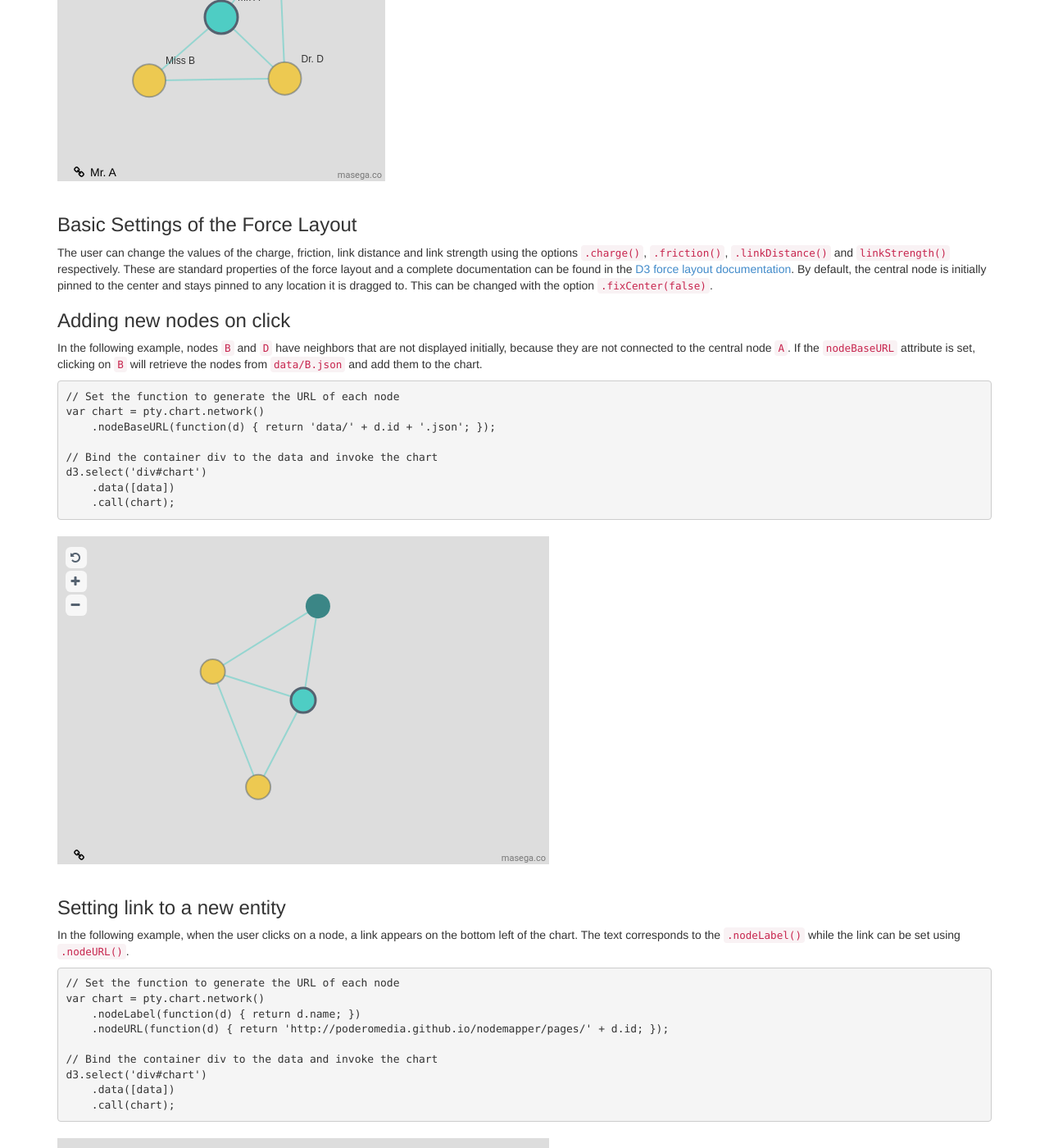
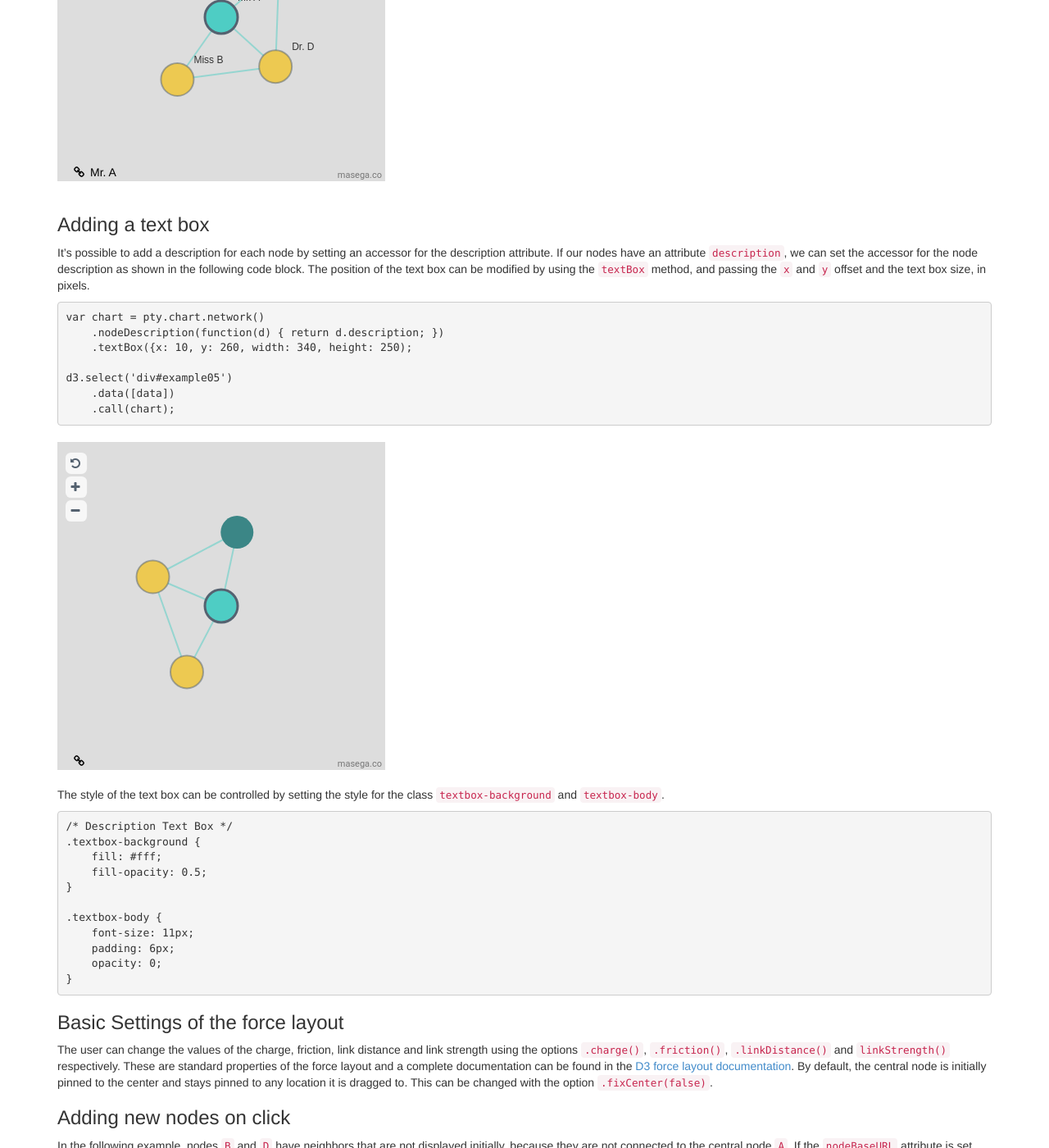
Before and after one commit to poderomedia/nodemapper, a Jekyll site: the page built from docs.md, in a window 1280 px wide and 1400 px high, scrolled down 5801 px. Shown: the whole window at 82% size. Built offline with Jekyll 4.4.1, drawn with Linux system fonts in a browser that asks for light colours; nearby versions of some CDN libraries; Markdown is read by kramdown in place of the engine named in the settings; some of the changed text lies outside the part shown.

Commit message:
Update the docs with the new options

```diff
--- a/css/pty.css
+++ b/css/pty.css
@@ -1 +1 @@
-.network-chart .node{fill:#3b8686}.network-chart .node-highlight{fill:#4ecdc4;cursor:default}.network-chart .node-center{fill:#4ecdc4;stroke:#556270;stroke-width:3}.network-chart .node-clickable{cursor:pointer;stroke:#556270;stroke-width:2;stroke-opacity:.5}.network-chart text.node-label{fill:#333;text-anchor:start;font-family:sans-serif;font-size:12px}.network-chart .has-conflict{fill:#edc951}.network-chart .link{stroke:#4ecdc4;stroke-opacity:.5;stroke-width:2}.network-chart .url-container{fill:#000}.network-chart .url-container a{text-decoration:none}.network-chart .url-container .url-container-icon{font-family:FontAwesome}.network-chart rect.background{fill:#ddd;cursor:move}.network-chart .brand text{fill:#777;font-family:Roboto,sans-serif;font-size:11px}.network-chart .control-item rect{fill:#fff;fill-opacity:.75}.network-chart .control-item text{fill:#556270}.network-chart .control-highlight{cursor:pointer}
+.network-chart .node{fill:#3b8686}.network-chart .node-highlight{fill:#4ecdc4;cursor:default}.network-chart .node-center{fill:#4ecdc4;stroke:#556270;stroke-width:3}.network-chart .node-clickable{cursor:pointer;stroke:#556270;stroke-width:2;stroke-opacity:.5}.network-chart text.node-label{fill:#333;text-anchor:start;font-family:sans-serif;font-size:12px}.network-chart .has-conflict{fill:#edc951}.network-chart .link{stroke:#4ecdc4;stroke-opacity:.5;stroke-width:2}.network-chart .url-container{fill:#000}.network-chart .url-container a{text-decoration:none}.network-chart .url-container .url-container-icon{font-family:FontAwesome}.network-chart rect.background{fill:#ddd;cursor:move}.network-chart .brand text{fill:#777;font-family:Roboto,sans-serif;font-size:11px}.network-chart .control-item rect{fill:#fff;fill-opacity:.75}.network-chart .control-item text{fill:#556270}.network-chart .control-highlight{cursor:pointer}.textbox-background{fill:#fff;fill-opacity:.5}.textbox-body{font-size:11px;padding:6px;opacity:0}
--- a/docs.md
+++ b/docs.md
@@ -225,45 +225,45 @@ d3.select('div#example04')
 To add a legend, the user has to provide a list of all the node types as follows and submit the list to `.legendItems()`.
 
 {% highlight javascript %}
-     var legend = [
-        {name: 'Persona',     type: 'persona'},
-        {name: 'Candidato',   type: 'candidato'},
-        {name: 'Institución', type: 'institucion'}
-    ];
+var legend = [
+    {name: 'Persona',     type: 'persona'},
+    {name: 'Candidato',   type: 'candidato'},
+    {name: 'Institución', type: 'institucion'}
+];
 
-    var chart01 = pty.chart.network()
-        .legendItems(legend);
+var chart01 = pty.chart.network()
+    .legendItems(legend);
 {% endhighlight %}
 
 The style of the circles representing each node type in the legend has to be set separately form the style for the nodes in the graph. This allows for instance to draw a stroke around the legend circles in order to differentiate them from the background without altering the style of the nodes of the graph.
 
 {% highlight javascript %}
-// Legend
-    .legend {
+/* Legend */
+.legend {
 
-        .persona {
-            fill: #75507b;
-            stroke: @grey-light;
-            stroke-width: 1;
-        }
+    .persona {
+        fill: #75507b;
+        stroke: @grey-light;
+        stroke-width: 1;
+    }
 
-        .candidato {
-            fill: #729fcf;
-            stroke: @grey-light;
-            stroke-width: 1;
-        }
+    .candidato {
+        fill: #729fcf;
+        stroke: @grey-light;
+        stroke-width: 1;
+    }
 
-        .institucion {
-            fill: #8ae234;
-            stroke: @grey-light;
-            stroke-width: 1;
-        }
+    .institucion {
+        fill: #8ae234;
+        stroke: @grey-light;
+        stroke-width: 1;
+    }
 
-        text {
-            font-size: 11px;
-            fill: @grey-light;
-        }
+    text {
+        font-size: 11px;
+        fill: @grey-light;
     }
+}
 {% endhighlight %}
 
 <div>
@@ -301,7 +301,6 @@ The style of the circles representing each node type in the legend has to be set
 <div id="example05" class="example"></div>
 
 <script>
-
     var legend = [
         {name: 'Persona',     type: 'persona'},
         {name: 'Candidato',   type: 'candidato'},
@@ -321,7 +320,7 @@ The style of the circles representing each node type in the legend has to be set
     });
 </script>
 
-### Adding Labels
+### Adding labels
 
 {% highlight javascript %}
 var chart = pty.chart.network()
@@ -335,7 +334,6 @@ d3.select('div#example05')
 <div class="example" id="example06"></div>
 
 <script>
-
     d3.json('{{ site.baseurl }}/data/A.json', function(error, data) {
 
         // Create a chart with the default options
@@ -348,8 +346,53 @@ d3.select('div#example05')
     });
 </script>
 
+### Adding a text box
 
-### Basic Settings of the Force Layout
+It's possible to add a description for each node by setting an accessor for the description attribute. If our nodes have an attribute `description`, we can set the accessor for the node description as shown in the following code block. The position of the text box can be modified by using the `textBox` method, and passing the `x` and `y` offset and the text box size, in pixels.
+
+{% highlight javascript %}
+var chart = pty.chart.network()
+    .nodeDescription(function(d) { return d.description; })
+    .textBox({x: 10, y: 260, width: 340, height: 250);
+
+d3.select('div#example05')
+    .data([data])
+    .call(chart);
+{% endhighlight %}
+
+<div class="example" id="example-7a"></div>
+
+<script>
+    d3.json('{{ site.baseurl }}/data/A.json', function(error, data) {
+
+        // Create a chart with the default options
+        var chart = pty.chart.network()
+            .nodeDescription(function(d) { return d.description; })
+            .textBox({x: 10, y: 260, width: 340, height: 250});
+
+        d3.select('div#example-7a')
+            .data([data])
+            .call(chart);
+    });
+</script>
+
+The style of the text box can be controlled by setting the style for the class `textbox-background` and `textbox-body`.
+
+{% highlight css %}
+/* Description Text Box */
+.textbox-background {
+    fill: #fff;
+    fill-opacity: 0.5;
+}
+
+.textbox-body {
+    font-size: 11px;
+    padding: 6px;
+    opacity: 0;
+}
+{% endhighlight %}
+
+### Basic Settings of the force layout
 
 The user can change the values of the charge, friction, link distance and link strength using the options `.charge()`, `.friction()`, `.linkDistance()` and `linkStrength()` respectively. These are standard properties of the force layout and a complete documentation can be found in the [D3 force layout documentation](https://github.com/mbostock/d3/wiki/Force-Layout). By default, the central node is initially pinned to the center and stays pinned to any location it is dragged to. This can be changed with the option `.fixCenter(false)`.
 
@@ -388,7 +431,6 @@ d3.select('div#chart')
         d3.select('div#example07').data([data]).call(chart01);
     });
 </script>
-
 
 ### Setting link to a new entity
 
--- a/embed.md
+++ b/embed.md
@@ -2,14 +2,14 @@
 layout: embed
 title: Embed
 ---
-
+<div>
 <link href="{{ site.baseurl }}/css/pty.css" rel="stylesheet">
 <script src="{{ site.baseurl }}/js/lib/d3.min.js"></script>
 <script src="{{ site.baseurl }}/src/pty.js"></script>
 <link href="//netdna.bootstrapcdn.com/font-awesome/4.0.3/css/font-awesome.css" rel="stylesheet">
+</div>
 
 <div id="chart01"></div>
-
 <script>
     d3.json('{{ site.baseurl }}/data/A.json', function(error, data) {
 
@@ -22,7 +22,13 @@ title: Embed
             .width(width)
             .height(height)
             .nodeRadius(15)
-            .nodeBaseURL(function(d) { return '{{site.baseurl}}/data/' + d.id + '.json'; });
+            .nodeBaseURL(function(d) { return '{{site.baseurl}}/data/' + d.id + '.json'; })
+            .textBox({
+                x: 10,
+                y: 300,
+                width: 300,
+                height: 200
+            });
 
         d3.select('div#chart01').data([data]).call(chart01);
     });
--- a/src/pty.js
+++ b/src/pty.js
@@ -37,7 +37,7 @@ pty.chart.network = function() {
         height: 400,
         nodeRadius: 20,
         charge: function(d, i) { return -4e3; },
-        friction: 0.5,
+        friction: 0.3,
         linkStrength: 0.2,
         linkDistance: 120,
         nodeClass: function(d, i) { return ''; },
@@ -56,7 +56,14 @@ pty.chart.network = function() {
         fullscreenCallback: false,
         zoomBehavior: d3.behavior.zoom(),
         legendItems: false,
-        legend: {width: 80, margin: {top: 15, right: 10}}
+        legend: {width: 80, margin: {top: 15, right: 10}},
+        textBox: {
+            x:       10,
+            y:      120,
+            width:  300,
+            height: 250
+        },
+        nodeDescription: function(d) { return false; }
     };
 
     // Flag to know if the network chart has been drawn
@@ -71,24 +78,25 @@ pty.chart.network = function() {
                 svg = div.selectAll('svg').data([data]),
                 svgEnter = svg.enter().append('svg').call(chart.init);
 
-            var gContainer = svg.select('g.network-chart'),
-                gBackground = gContainer.select('g.background'),
-                gLegend = gContainer.select('g.legend'),
-                gControls = gContainer.select('g.controls'),
-                gZoomCont = gContainer.select('g.zoom-container'),
-                gChart = gZoomCont.select('g.network'),
-                gLinks = gChart.select('g.links'),
-                gNodes = gChart.select('g.nodes'),
-                gLabels = gChart.select('g.labels'),
-                gNodeUrl = gControls.select('g.url-container'),
+            var gContainer   = svg.select('g.network-chart'),
+                gBackground  = gContainer.select('g.background'),
+                gLegend      = gContainer.select('g.legend'),
+                gControls    = gContainer.select('g.controls'),
+                gZoomCont    = gContainer.select('g.zoom-container'),
+                gChart       = gZoomCont.select('g.network'),
+                gLinks       = gChart.select('g.links'),
+                gNodes       = gChart.select('g.nodes'),
+                gLabels      = gChart.select('g.labels'),
+                gNodeUrl     = gControls.select('g.url-container'),
                 nodeUrlLabel = gNodeUrl.select('text.url-container'),
-                nodeUrlLink = gNodeUrl.select('a.url-container');
+                nodeUrlLink  = gNodeUrl.select('a.url-container'),
+                gTextBox     = gContainer.select('g.text-box');
 
             // Controls
-            var gControlRefresh = gControls.select('g.control-item.refresh'),
-                gControlZoomIn = gControls.select('g.control-item.zoom-in'),
-                gControlZoomOut = gControls.select('g.control-item.zoom-out'),
-                gControlEmbed = gControls.select('g.control-item.embed'),
+            var gControlRefresh    = gControls.select('g.control-item.refresh'),
+                gControlZoomIn     = gControls.select('g.control-item.zoom-in'),
+                gControlZoomOut    = gControls.select('g.control-item.zoom-out'),
+                gControlEmbed      = gControls.select('g.control-item.embed'),
                 gControlFullscreen = gControls.select('g.control-item.fullscreen');
 
             // Process the data to remove duplicate links
@@ -201,6 +209,12 @@ pty.chart.network = function() {
                     // Update the title and link of the lower left label
                     nodeUrlLink.attr('xlink:href', me.nodeURL(d));
                     nodeUrlLabel.text('' + me.nodeLabel(d));
+
+                    if (d.hasOwnProperty('description')) {
+                        gTextBox.select('body').html(d.description).style('opacity', 0.8);
+                    } else {
+                        gTextBox.select('body').html('').style('opacity', 0);
+                    }
                 });
 
             // Add the class has-conflict if the attribute exists
@@ -329,14 +343,15 @@ pty.chart.network = function() {
     chart.init = function(selection) {
         selection.each(function(data) {
 
-            var svgEnter = d3.select(this),
-                gContainer = svgEnter.append('g').attr('class', 'network-chart'),
+            var svgEnter    = d3.select(this),
+                gContainer  = svgEnter.append('g').attr('class', 'network-chart'),
                 gBackground = gContainer.append('g').attr('class', 'background'),
-                gBrand = gContainer.append('g').attr('class', 'brand'),
-                gZoomCont = gContainer.append('g').attr('class', 'zoom-container'),
-                gControls = gContainer.append('g').attr('class', 'controls'),
-                gChart = gZoomCont.append('g').attr('class', 'network'),
-                gLegend = gContainer.append('g').attr('class','legend');
+                gBrand      = gContainer.append('g').attr('class', 'brand'),
+                gZoomCont   = gContainer.append('g').attr('class', 'zoom-container'),
+                gControls   = gContainer.append('g').attr('class', 'controls'),
+                gChart      = gZoomCont.append('g').attr('class', 'network'),
+                gLegend     = gContainer.append('g').attr('class','legend'),
+                gTextBox    = gContainer.append('g').attr('class','text-box');
 
             // Set the SVG element width and height
             svgEnter.attr('width', me.width).attr('height', me.height);
@@ -464,6 +479,15 @@ pty.chart.network = function() {
             legendItemLabel
                 .attr('y', function() { return 0.35 * this.getBBox().height; });
 
+            // Text Box
+            var textForeignObject = gTextBox.append('foreignObject')
+                .attr('x',      me.textBox.x)
+                .attr('y',      me.textBox.y)
+                .attr('width',  me.textBox.width)
+                .attr('height', me.textBox.height);
+
+            var textBody = textForeignObject.append('xhtml:body')
+                .classed('textbox-body', true);
         });
     };
 
```
Also changed, not shown: less/pty.less (+15 -3 lines).
